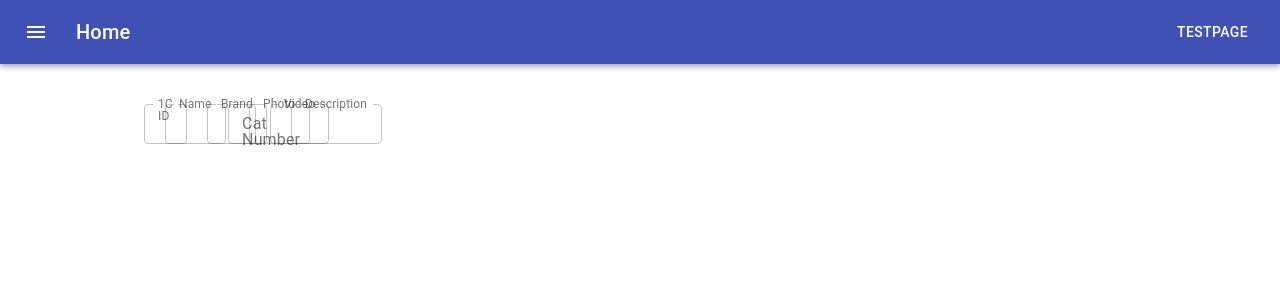
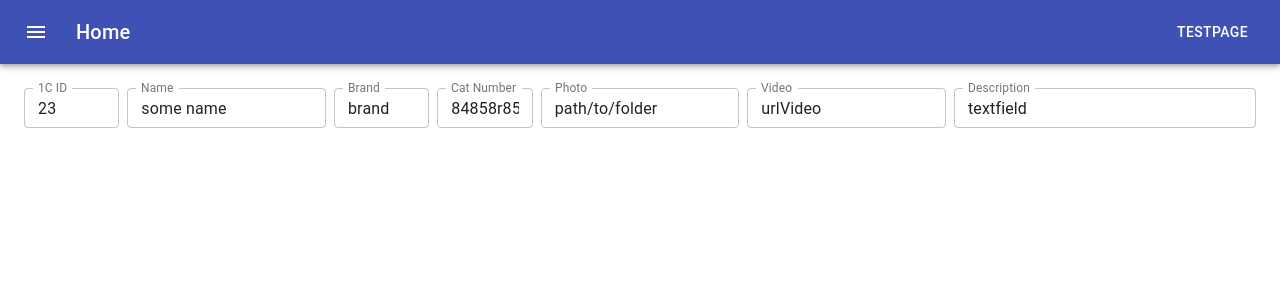
Before and after one commit to mikohan/vasya-interface, a React (Create React App) app: page / in a window 1280 px wide. Shown: the top 300 px of the page. Built offline with nearby package versions, Linux system fonts and the light colour scheme.

Commit message:
Row created

```diff
--- a/src/App.scss
+++ b/src/App.scss
@@ -42,8 +42,7 @@ a {
 }
 
 .containerBox {
-  padding-top: 24px;
-  max-width: 80%;
+  padding: 24px;
   margin: 0 auto;
   display: flex;
   justify-content: center;
--- a/src/components/MainTable.tsx
+++ b/src/components/MainTable.tsx
@@ -30,7 +30,7 @@ export default function MainTable() {
     <Grid container spacing={2}>
       <Grid item xs={12}>
         {rows.map((row: IRow) => (
-          <RowForm row={row} />
+          <RowForm key={row.oneCId} row={row} />
         ))}
       </Grid>
     </Grid>
--- a/src/components/RowForm.tsx
+++ b/src/components/RowForm.tsx
@@ -4,7 +4,17 @@ import TextField from '@material-ui/core/TextField';
 import { Typography } from '@material-ui/core';
 import { IRow } from './MainTable';
 import Grid from '@material-ui/core/Grid';
-import { DataGrid } from '@material-ui/data-grid';
+import { DataGrid, ColDef, ValueGetterParams } from '@material-ui/data-grid';
+
+const colums: ColDef[] = [
+  { field: 'oneCId', headerName: '1C ID', width: 70 },
+  { field: 'name', headerName: 'Name', width: 130 },
+  { field: 'brand', headerName: 'Brand', width: 130 },
+  { field: 'catNumber', headerName: 'Cat Number', width: 130 },
+  { field: 'photo', headerName: 'Photo', width: 130 },
+  { field: 'video', headerName: 'Video', width: 130 },
+  { field: 'desc', headerName: 'Description', width: 130 },
+];
 
 const useStyles = makeStyles((theme: Theme) =>
   createStyles({
@@ -36,6 +46,7 @@ export default function BasicTextFields({ row }: IProps) {
     setName(row.name);
     setOneCId(row.oneCId);
     setBrand(row.brand);
+    setCatNumber(row.catNumber);
     setPhoto(row.photo);
     setVideo(row.video);
     setDesc(row.desc);
@@ -65,9 +76,9 @@ export default function BasicTextFields({ row }: IProps) {
     setDesc(event.target.value);
   };
 
+  console.log(name, desc);
   return (
-    <form className={classes.root} noValidate autoComplete="off">
-      <Grid container spacing={2}>
+    <Grid container spacing={1}>
       <Grid item xs={1}>
         <TextField
           label="1C ID"
@@ -75,6 +86,7 @@ export default function BasicTextFields({ row }: IProps) {
           value={oneCId}
           onChange={handleChangeOneC}
           size="small"
+          fullWidth
         />
       </Grid>
       <Grid item xs={2}>
@@ -84,6 +96,7 @@ export default function BasicTextFields({ row }: IProps) {
           value={name}
           onChange={handleChangeName}
           size="small"
+          fullWidth
         />
       </Grid>
       <Grid item xs={1}>
@@ -93,6 +106,7 @@ export default function BasicTextFields({ row }: IProps) {
           value={brand}
           onChange={handleChangeBrand}
           size="small"
+          fullWidth
         />
       </Grid>
       <Grid item xs={1}>
@@ -102,36 +116,39 @@ export default function BasicTextFields({ row }: IProps) {
           value={catNumber}
           onChange={handleChangeCatNumber}
           size="small"
+          fullWidth
         />
       </Grid>
-        <Grid item xs={1}>
+      <Grid item xs={2}>
         <TextField
           label="Photo"
           variant="outlined"
           value={photo}
           onChange={handleChangePhoto}
           size="small"
+          fullWidth
         />
       </Grid>
-        <Grid item xs={1}>
+      <Grid item xs={2}>
         <TextField
           label="Video"
           variant="outlined"
           value={video}
           onChange={handleChangeVideo}
           size="small"
+          fullWidth
         />
       </Grid>
-        <Grid item xs={1}>
+      <Grid item xs={3}>
         <TextField
           label="Description"
           variant="outlined"
           value={desc}
           onChange={handleChangeDesc}
           size="small"
+          fullWidth
         />
       </Grid>
     </Grid>
-    </form>
   );
 }
```
Also changed, not shown: 1 other file (tests, documents, lock files or other folders). Lines whose indentation alone changed are shown as unchanged.
